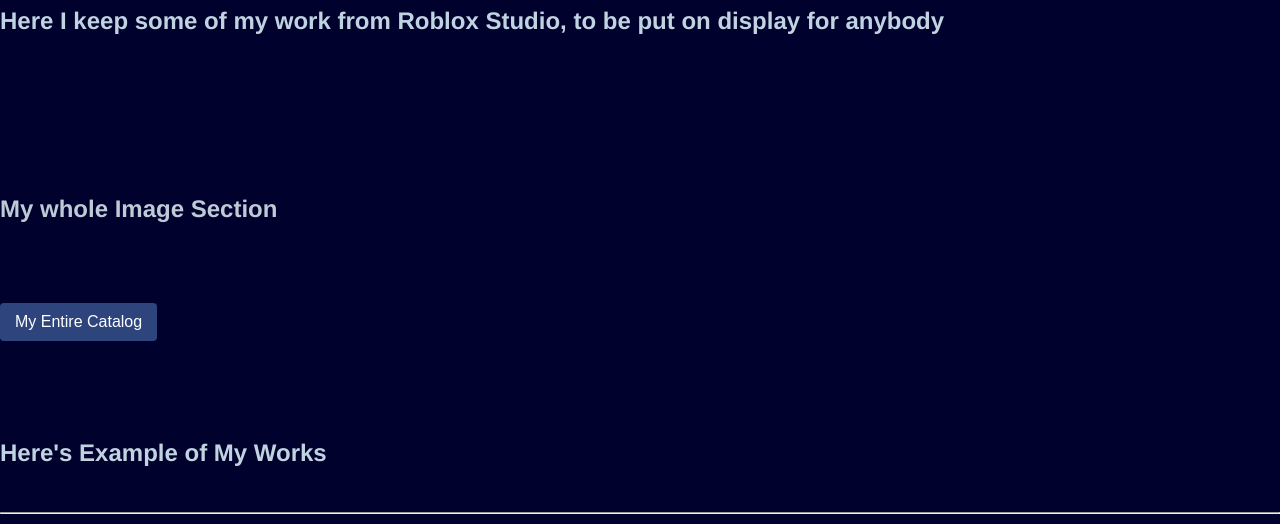
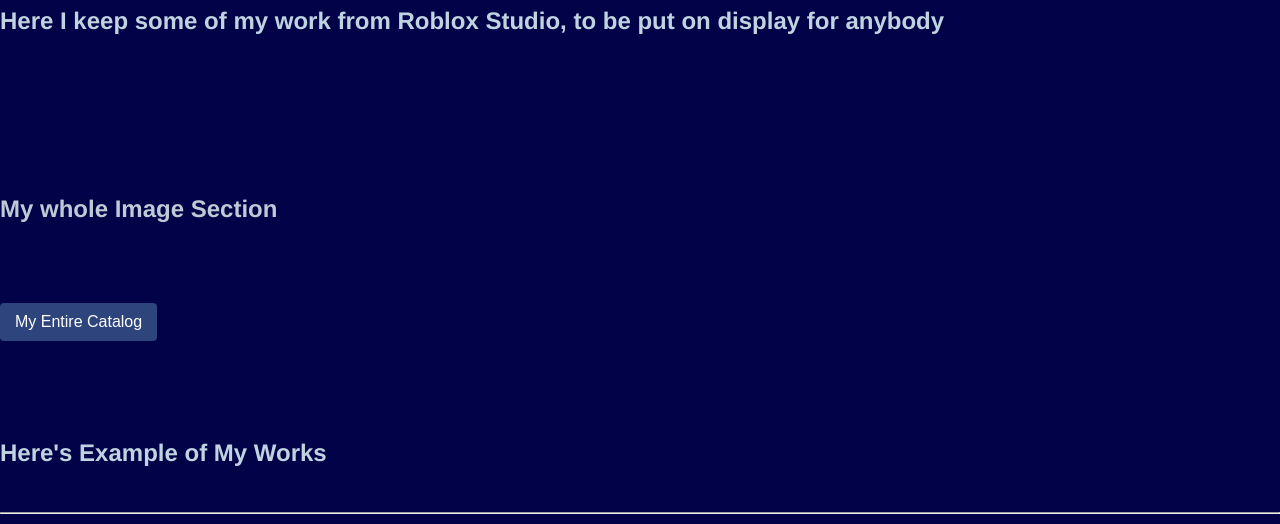
Before and after one commit to Oleksandros-Sapiha/myproject, a plain HTML site: page Website.html in a window 1280 px wide. Shown: the part 141-665 px from the top of the page. Drawn offline with Linux system fonts and the light colour scheme; files whose address does not match are found by name.

Commit message:
Update Website.css
Changes

```diff
--- a/Website.css
+++ b/Website.css
@@ -1,7 +1,7 @@
 body{
     margin: 0;
     padding: 0;
-    background-color: #01012e;
+    background-color: #020248;
     color: rgb(192, 211, 224);
     font-family: Helvetica;
     align-items: center;
```
